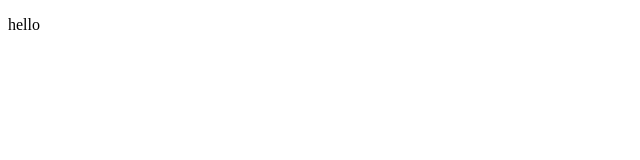
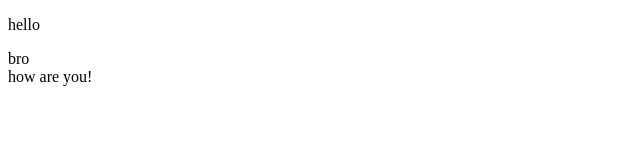
Before and after one commit to Prink-Hapaliya/localRepo, a plain HTML site: page index.html in a window 1280 px wide. Shown: the whole page, without its empty margins (0-640 px from the left). Drawn offline with Linux system fonts and the light colour scheme.

Commit message:
add new feature

```diff
--- a/index.html
+++ b/index.html
@@ -9,6 +9,7 @@
 
 <body>
     <p>hello</p>
+    <p>bro<br> how are you! </p>
 </body>
 
 </html>
```
